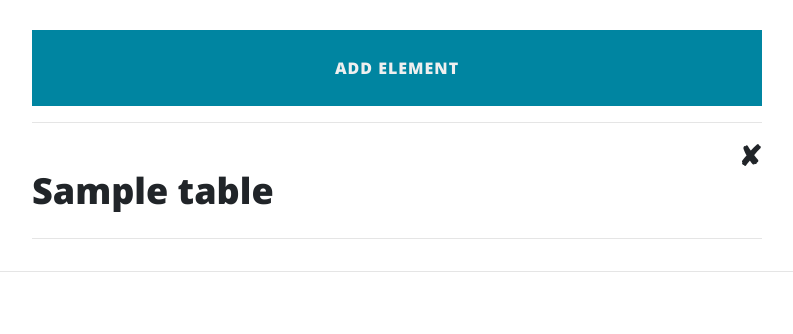
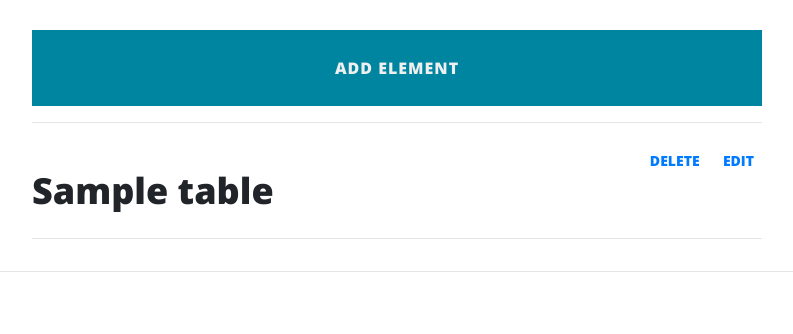
Before and after one commit to SmitHack2022/web_control_detection, a Flask app: template templates/home.html in a window 1280 px wide. Shown: the part 977-1311 px from the top of the page, without its empty margins (243-1036 px from the left). Run offline with Flask 2, Linux system fonts and the light colour scheme; tables that the repository leaves empty hold one stand-in row (values such as "Sample post"); the template is opened without the code that fills it: values that come from a table or form of the project are taken from there, most other values are stand-ins (such as "Sample title", 1, 10 or a date in 2020); parts of the project's set-up code (start-up, migrations or seed data) failed here and were passed over; some libraries are stand-ins or nearby versions.

Commit message:
Update home.html

```diff
--- a/templates/home.html
+++ b/templates/home.html
@@ -52,10 +52,11 @@
               {% for data in table_data: %}
                   <div class="post-preview" id="control__element">
                       <a href="{{ url_for('show_element', element_id=data.id) }}">
-                          <h2 class="post-title">{{ data.name }}</h2>
+                          <h2 class="post-title" id="control__name">{{ data.name }}</h2>
                       </a>
-                      <h3>
-                          <a href="{{url_for('delete_element', element_id=data.id) }}">✘</a>
+                      <h3 class="edit__add__control">
+                          <a class="btn-sm btn-outline-primary" id="del__btn" href="{{url_for('delete_element', element_id=data.id) }}">DELETE</a>
+                          <a class="btn-sm btn-outline-primary" id="edit__btn" href="{{url_for('edit_element', element_id=data.id)}}">EDIT</a>
                       </h3>
                   </div>
                   <hr>
```
